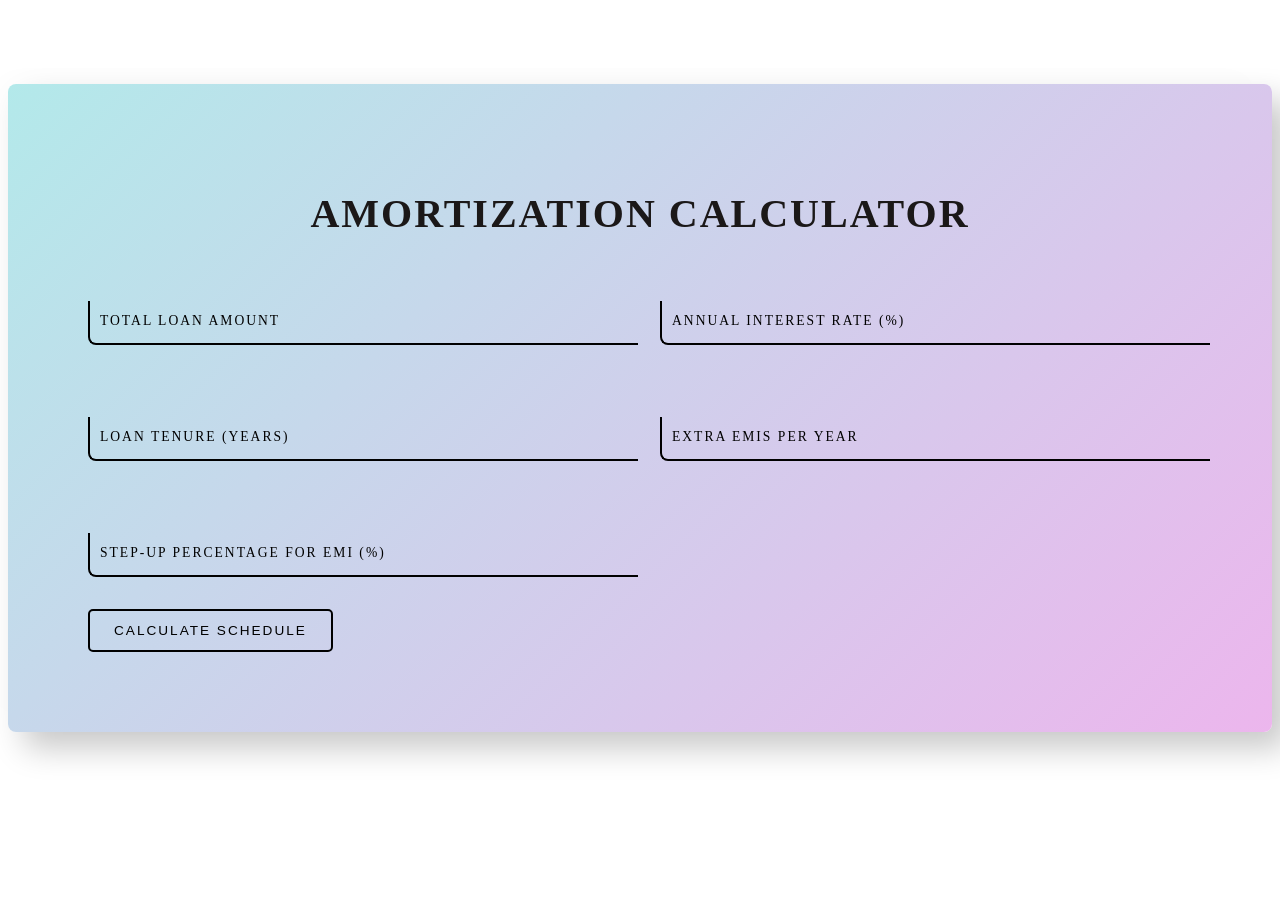
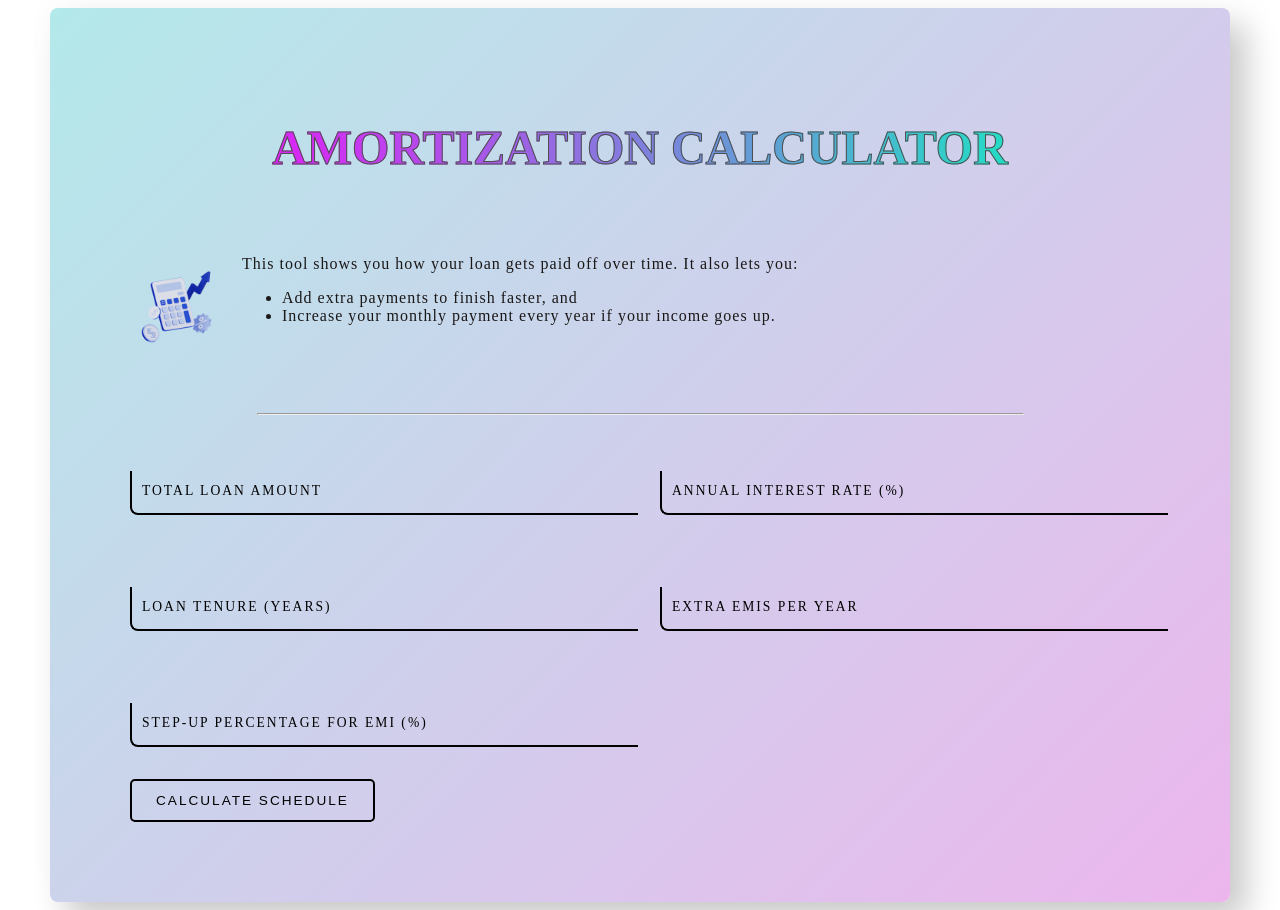
Before and after one commit to anmolp1/amortization-calculator, a Flask app: page / in a window 1280 px wide. Before the commit the page ends 760 px from the top, so only its background shows below. Run offline with Flask 3, Linux system fonts and the light colour scheme.

Commit message:
update calculator UI

```diff
--- a/app.py
+++ b/app.py
@@ -1,8 +1,12 @@
-from flask import Flask, render_template, request, Response, url_for
+from flask import Flask, render_template, request, Response, url_for, send_from_directory
 import csv
 import io
 
 app = Flask(__name__)
+
+@app.route('/images/<path:filename>')
+def serve_image(filename):
+    return send_from_directory('images', filename)
 
 def calculate_amortization_schedule(principal, annual_rate, years, extra_emis, step_up_percent):
     """
--- a/static/css/form-style.css
+++ b/static/css/form-style.css
@@ -16,7 +16,6 @@
     min-height: 100vh;
 }
 .card {
-  /*background: #e3e3e3;*/
     background: linear-gradient(-45deg, #ecb6ed 0%, #b3e9ea 100% );
     box-shadow: 16px 16px 32px #c8c8c8, -16px -16px 32px #fefefe;
     border-radius: 8px;
@@ -26,15 +25,29 @@
     display: flex;
     flex-direction: column;
     gap: 3rem;
-  max-width: 1320px;
+    max-width: 1020px;
 }
 .login {
     display: block;
-  font-size: 2.5rem;
+    text-transform: uppercase;
     font-weight: bold;
-  letter-spacing: 2px;
-  text-transform: uppercase;
+    font-size: 48px;
     text-align: center;
+    background: linear-gradient(.25turn, rgb(255, 0, 255), rgb(0, 255, 187) 100%);
+    -webkit-background-clip: text;
+    background-clip: text;
+    -webkit-text-fill-color: transparent;
+    -webkit-text-stroke: 1px #4f4f4f;
+    /* text-fill-color: transparent; */
+}
+
+.subtitle {
+  display: block;
+  font-size: 1rem;
+  font-weight: normal;
+  letter-spacing: 1px;
+  text-transform: none;
+  text-align: left;
   margin-bottom: 1rem;
   color: #1b1818;
 }
--- a/templates/index.html
+++ b/templates/index.html
@@ -10,6 +10,18 @@
   <div class="container">
     <div class="card">
       <h1 class="login">Amortization Calculator</h1>
+        <div class="intro" style="display: grid; grid-template-columns: auto 1fr; gap: 1rem; align-items: center;">
+          <img src="/images/gif/calculator.gif" alt="Calculator" style="width:96px;height:96px;">
+          <div class="subtitle">
+            This tool shows you how your loan gets paid off over time. It also lets you:
+            <ul>
+                <li>Add extra payments to finish faster, and
+                <li>Increase your monthly payment every year if your income goes up.
+            </ul>
+          </div>
+        </div>
+        <hr style="color:rgb(17, 52, 178);size:5;width:75%;">
+
       <form method="POST" id="calcForm">
         <div class="parent">
           <div class="inputBox">
```
Also changed, not shown: images/animated_calculator.png (added), images/gif/animated_calculator.gif (added), images/gif/calculator.gif (added). Lines whose indentation alone changed are shown as unchanged.
